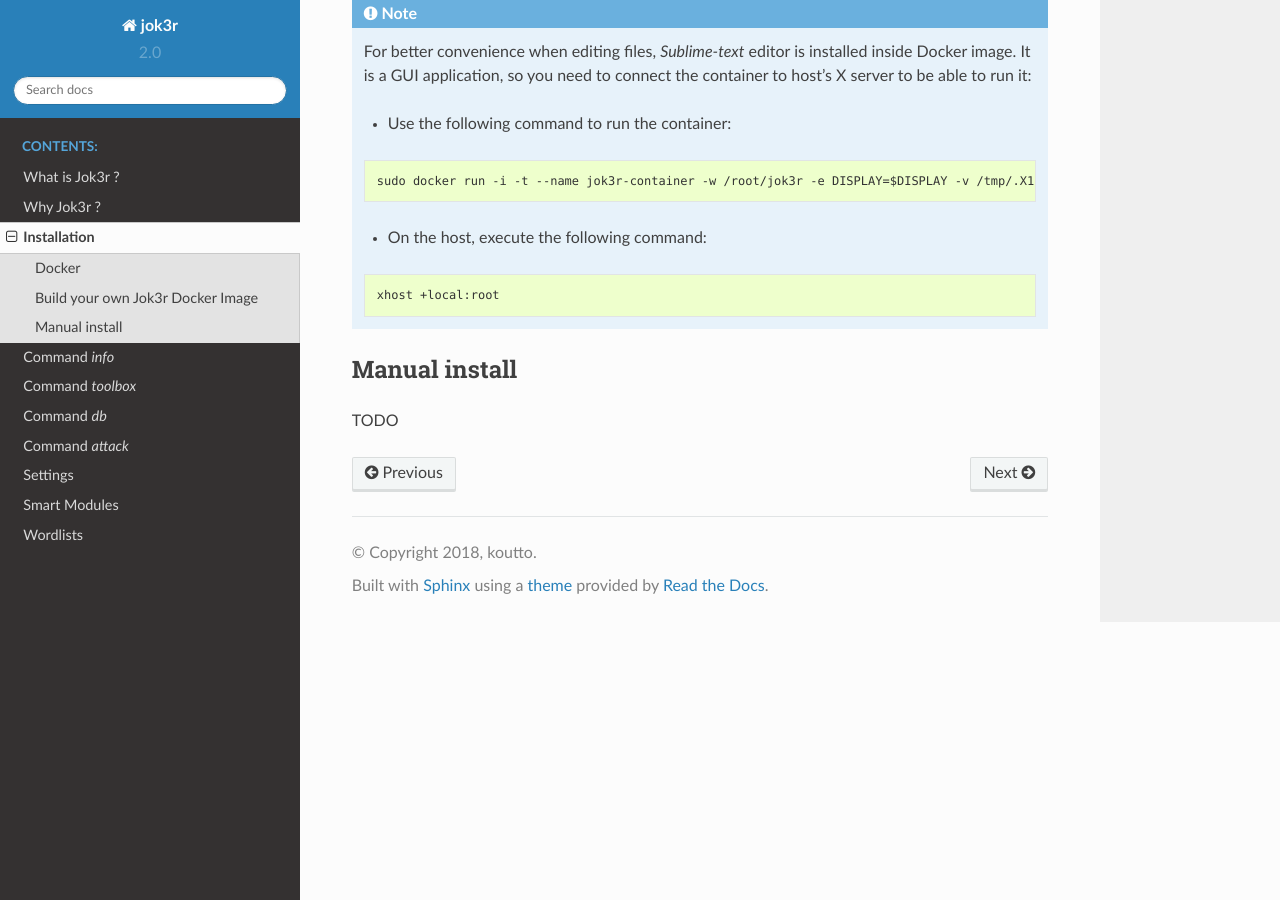
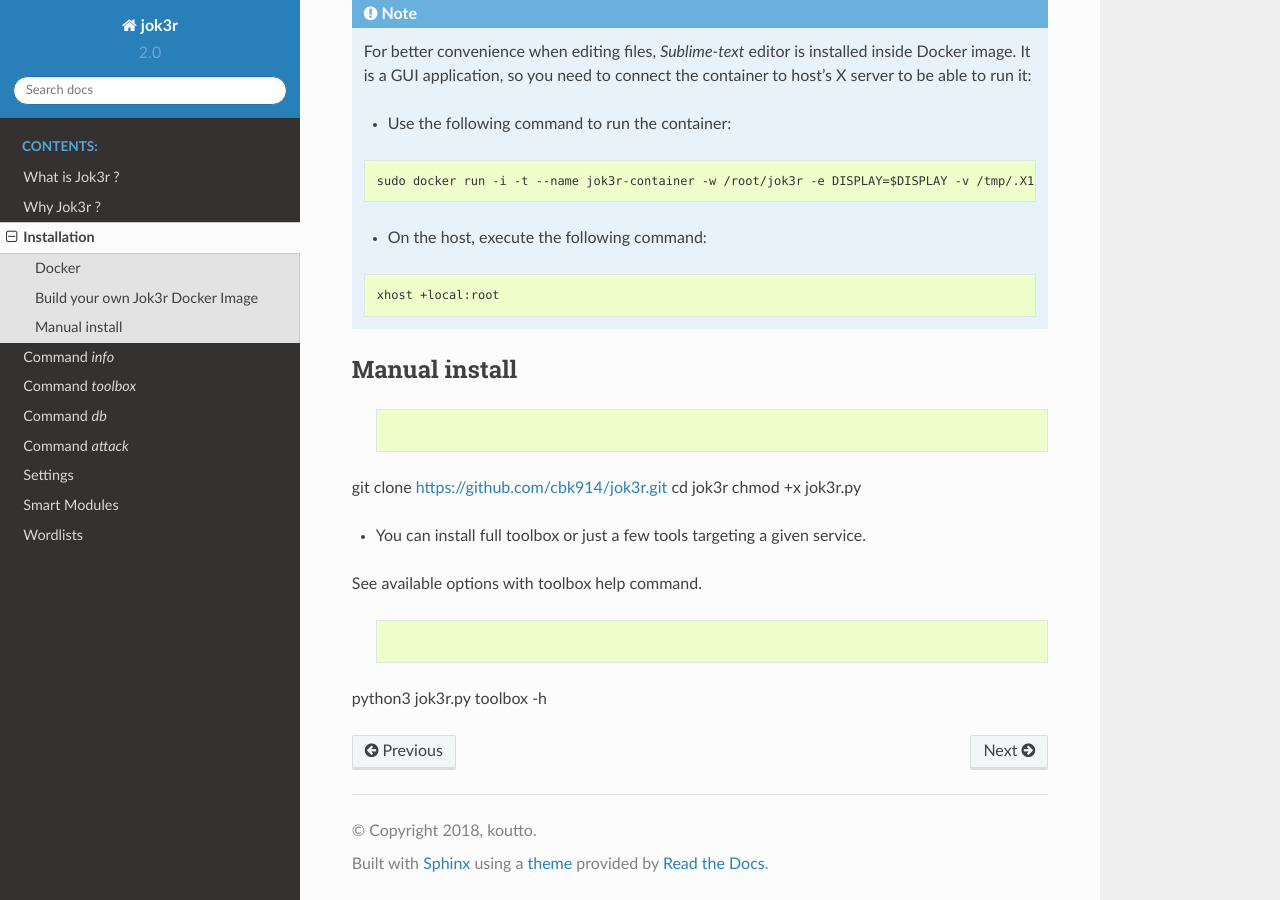
Before and after one commit to koutto/jok3r, a Sphinx documentation site: the page built from doc/installation.rst, in a window 1280 px wide and 900 px high, scrolled down 1309 px. Built offline with Sphinx 7.4.7 and the Read the Docs theme 2.0.0, drawn with Linux system fonts in a browser that asks for light colours.

Commit message:
Add manual install instructions

```diff
--- a/doc/installation.rst
+++ b/doc/installation.rst
@@ -78,4 +78,15 @@ run the following commands:
 Manual install
 ==============
 
-TODO
+    .. code-block:: console
+
+git clone https://github.com/cbk914/jok3r.git
+cd jok3r
+chmod +x jok3r.py
+
+* You can install full toolbox or just a few tools targeting a given service.
+See available options with toolbox help command.
+
+    .. code-block:: console
+
+python3 jok3r.py toolbox -h
```
